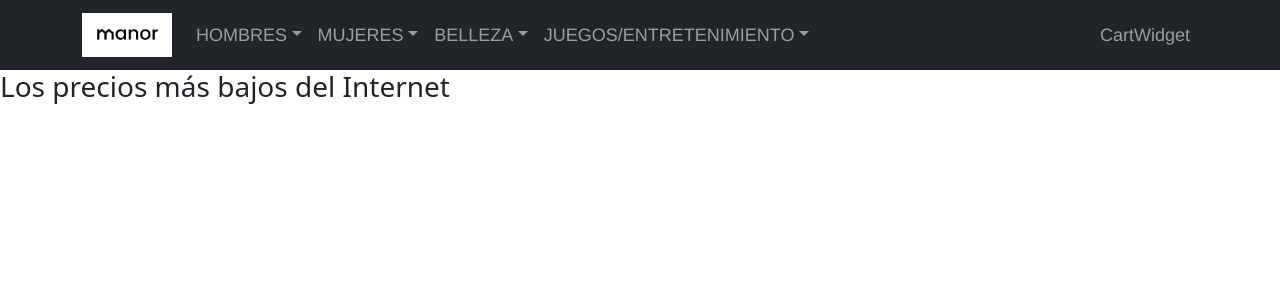
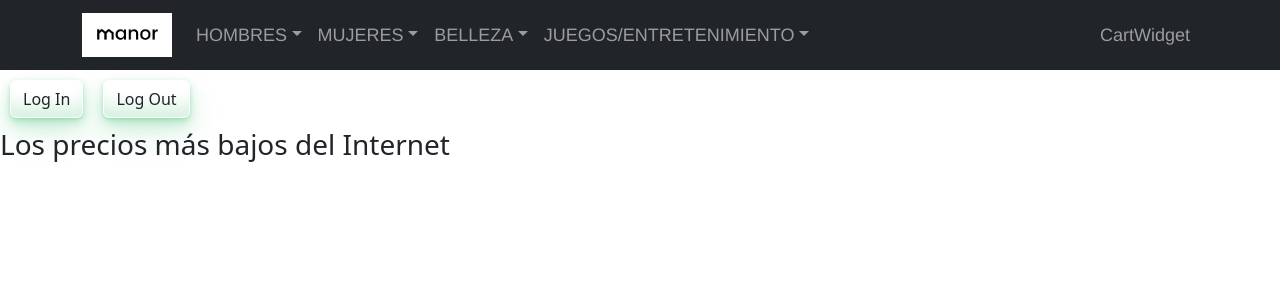
Before and after one commit to alezhia/ecomm-manor-react-bootstrap, a React (Vite) app: page / in a window 1280 px wide. Shown: the top 300 px of the page. Built offline with nearby package versions, Linux system fonts and the light colour scheme.

Commit message:
add login and logout buttons

```diff
--- a/package.json
+++ b/package.json
@@ -9,6 +9,7 @@
     "preview": "vite preview"
   },
   "dependencies": {
+    "@auth0/auth0-react": "^2.0.1",
     "bootstrap": "^5.2.3",
     "react": "^18.2.0",
     "react-bootstrap": "^2.7.0",
--- a/src/App.jsx
+++ b/src/App.jsx
@@ -1,11 +1,18 @@
 import { BrowserRouter, Routes, Route } from "react-router-dom"
+import LoginButton from "./components/LoginButton"
+import LogoutButton from "./components/LogoutButton"
 import Navbar from './components/Navbar'
+import Profile from "./components/Profile"
 import { Home, Shop, Cart, Page404 } from './pages'
+
 
 const App = () => {
   return (
     <BrowserRouter>
       <Navbar />
+    <LoginButton />
+    <LogoutButton />
+    <Profile />
       <Routes>
         <Route path='/' element={<Home />} />
         <Route path='/:slugProduct' element={<Home />} />
--- /dev/null
+++ b/src/components/LoginButton.jsx
@@ -0,0 +1,10 @@
+import React from "react";
+import { useAuth0 } from "@auth0/auth0-react";
+
+const LoginButton = () => {
+  const { loginWithRedirect } = useAuth0();
+
+  return <button className="btn" onClick={() => loginWithRedirect()}>Log In</button>;
+};
+
+export default LoginButton;
--- /dev/null
+++ b/src/components/LogoutButton.jsx
@@ -0,0 +1,14 @@
+import React from "react";
+import { useAuth0 } from "@auth0/auth0-react";
+
+const LogoutButton = () => {
+  const { logout } = useAuth0();
+
+  return (
+    <button className="btn" onClick={() => logout({ logoutParams: { returnTo: window.location.origin } })}>
+      Log Out
+    </button>
+  );
+};
+
+export default LogoutButton;
--- /dev/null
+++ b/src/components/Profile.jsx
@@ -0,0 +1,22 @@
+import React from "react";
+import { useAuth0 } from "@auth0/auth0-react";
+
+const Profile = () => {
+  const { user, isAuthenticated, isLoading } = useAuth0();
+
+  if (isLoading) {
+    return <div>Loading ...</div>;
+  }
+
+  return (
+    isAuthenticated && (
+      <div>
+        <img src={user.picture} alt={user.name} />
+        <h2>{user.name}</h2>
+        <p>{user.email}</p>
+      </div>
+    )
+  );
+};
+
+export default Profile;
--- a/src/main.jsx
+++ b/src/main.jsx
@@ -1,11 +1,21 @@
 import React from 'react'
 import ReactDOM from 'react-dom/client'
 import App from './App'
+import { Auth0Provider } from '@auth0/auth0-react'
 import './styles/main.css'
 import "bootstrap/dist/css/bootstrap.min.css"
 
+
 ReactDOM.createRoot(document.getElementById('root')).render(
   <React.StrictMode>
+    <Auth0Provider
+      domain="dev-bmeasegf8gukc4s5.us.auth0.com"
+      clientId="7nIAfVZw6SOT7IBURLityTeg6CxCuq6w"
+      authorizationParams={{
+        redirect_uri: window.location.origin
+      }}
+    >
     <App />
+    </Auth0Provider>
   </React.StrictMode>,
 )
--- a/src/styles/main.css
+++ b/src/styles/main.css
@@ -1,3 +1,80 @@
 html {
     font-family: 'Roboto', sans-serif;
 }
+
+.btn {
+  margin: 10px;
+  background-color: #c2fbd7;
+  border-radius: 100px;
+  box-shadow: rgba(44, 187, 99, .2) 0 -25px 18px -14px inset,rgba(44, 187, 99, .15) 0 1px 2px,rgba(44, 187, 99, .15) 0 2px 4px,rgba(44, 187, 99, .15) 0 4px 8px,rgba(44, 187, 99, .15) 0 8px 16px,rgba(44, 187, 99, .15) 0 16px 32px;
+  color: green;
+  cursor: pointer;
+  display: inline-block;
+  font-family: CerebriSans-Regular,-apple-system,system-ui,Roboto,sans-serif;
+  padding: 7px 20px;
+  text-align: center;
+  text-decoration: none;
+  transition: all 250ms;
+  border: 0;
+  font-size: 16px;
+  user-select: none;
+  -webkit-user-select: none;
+  touch-action: manipulation;
+}
+
+.btn:hover {
+  box-shadow: rgba(44,187,99,.35) 0 -25px 18px -14px inset,rgba(44,187,99,.25) 0 1px 2px,rgba(44,187,99,.25) 0 2px 4px,rgba(44,187,99,.25) 0 4px 8px,rgba(44,187,99,.25) 0 8px 16px,rgba(44,187,99,.25) 0 16px 32px;
+  transform: scale(1.05) rotate(-1deg);
+}
+
+/* .btn2 {
+  align-items: center;
+  background-color: #fee6e3;
+  border: 2px solid #111;
+  border-radius: 8px;
+  box-sizing: border-box;
+  color: #111;
+  cursor: pointer;
+  display: flex;
+  font-family: Inter,sans-serif;
+  font-size: 16px;
+  height: 48px;
+  justify-content: center;
+  line-height: 24px;
+  max-width: 100%;
+  padding: 0 25px;
+  position: relative;
+  text-align: center;
+  text-decoration: none;
+  user-select: none;
+  -webkit-user-select: none;
+  touch-action: manipulation;
+}
+
+.btn2:after {
+  background-color: #111;
+  border-radius: 8px;
+  content: "";
+  display: block;
+  height: 48px;
+  left: 0;
+  width: 100%;
+  position: absolute;
+  top: -2px;
+  transform: translate(8px, 8px);
+  transition: transform .2s ease-out;
+  z-index: -1;
+}
+
+.btn2:hover:after {
+  transform: translate(0, 0);
+}
+
+.btn2:active {
+  background-color: #ffdeda;
+  outline: 0;
+}
+
+.btn2:hover {
+  outline: 0;
+} */
```
Also changed, not shown: 1 other file (tests, documents, lock files or other folders).
